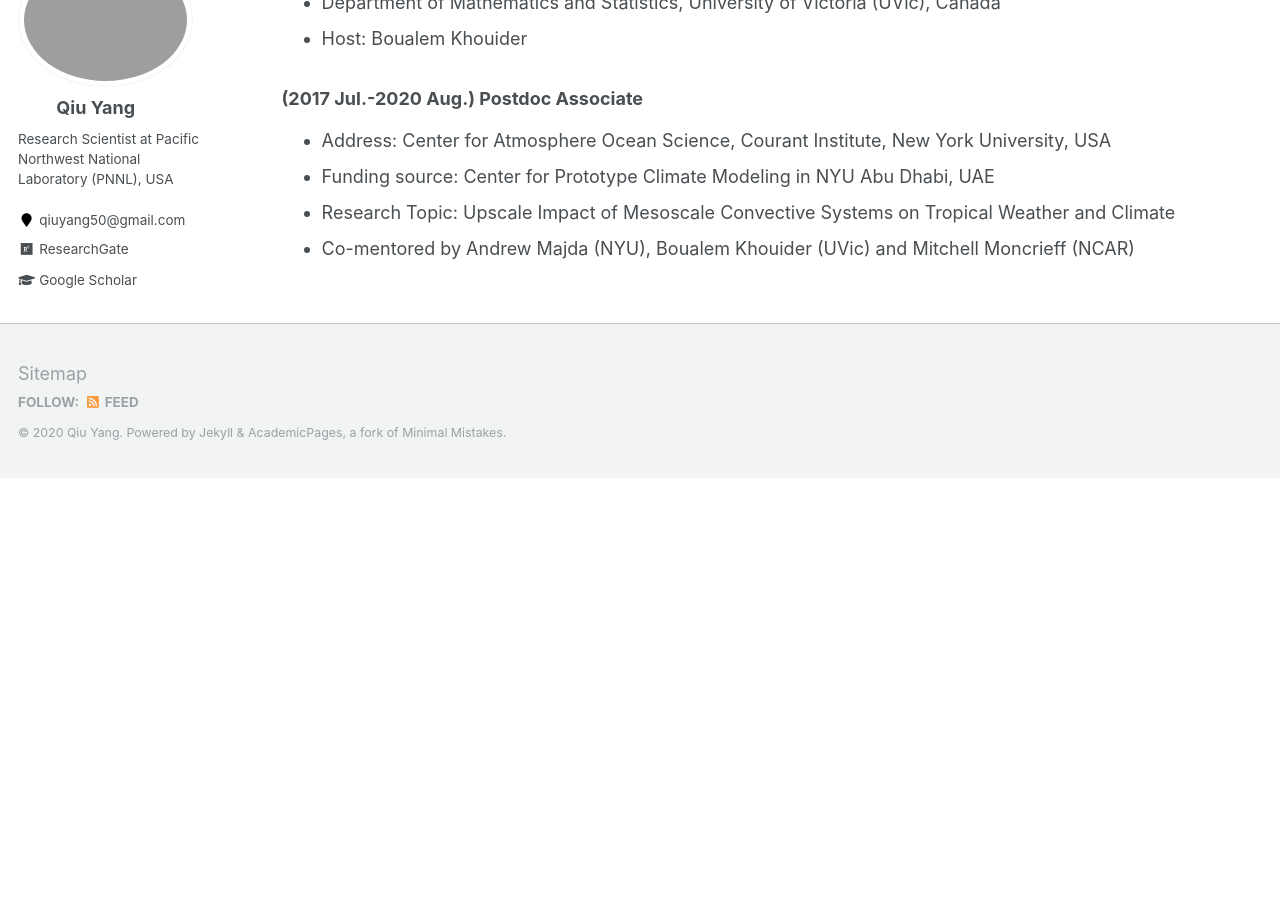
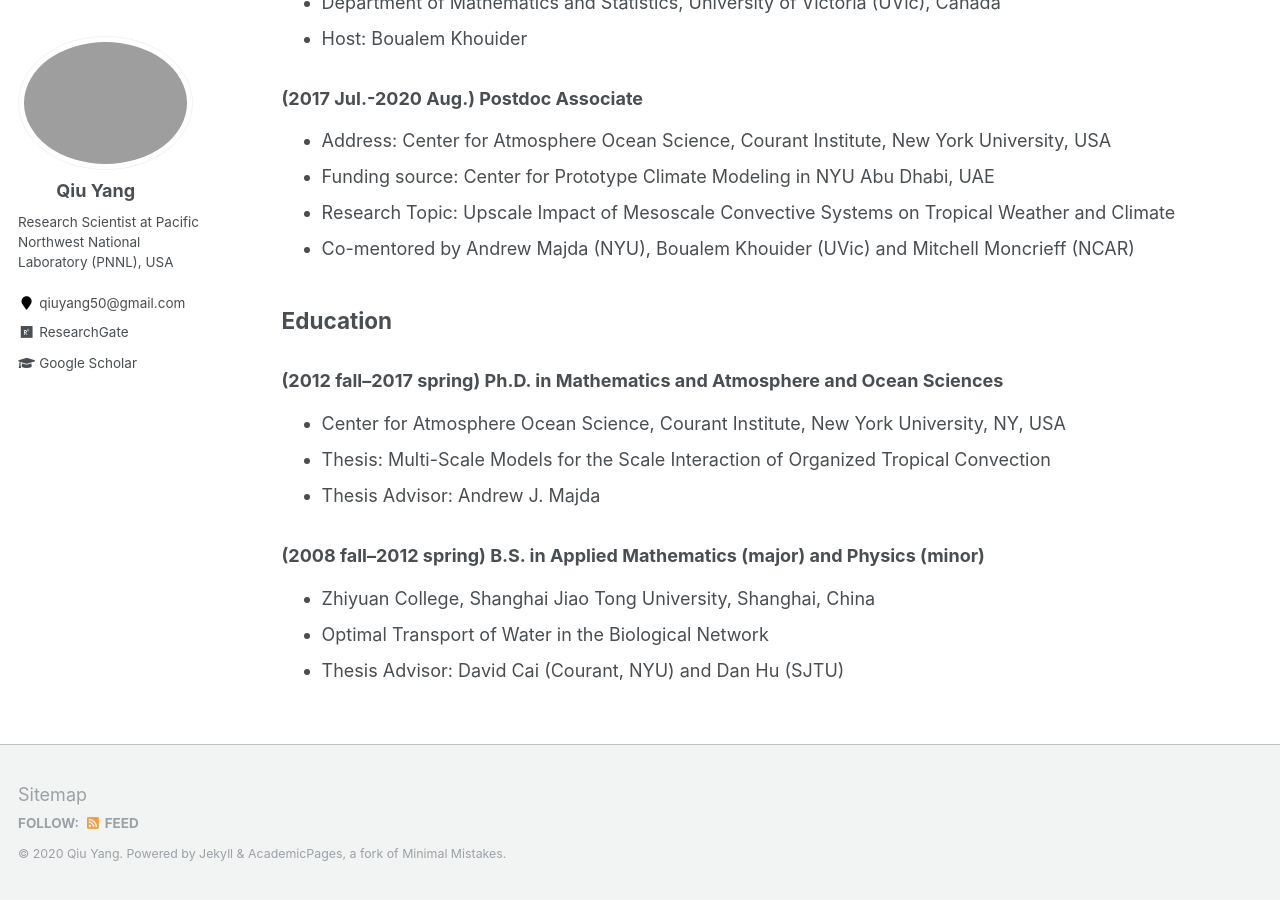
Before and after one commit to qiuyang50/qiuyang50.github.io, a Jekyll site: the page built from _pages/cv.md, in a window 1280 px wide and 900 px high, scrolled down 653 px. Built offline with Jekyll 4.4.1, drawn with Linux system fonts in a browser that asks for light colours; before the commit the page ends 1131 px from its top, so only the background shows below that.

Commit message:
Update cv.md

```diff
--- a/_pages/cv.md
+++ b/_pages/cv.md
@@ -30,6 +30,17 @@ Employment
 * Research Topic: Upscale Impact of Mesoscale Convective Systems on Tropical Weather and Climate
 * Co-mentored by Andrew Majda (NYU), Boualem Khouider (UVic) and Mitchell Moncrieff (NCAR)
 
+Education
+-
+### (2012 fall--2017 spring) Ph.D. in Mathematics and Atmosphere and Ocean Sciences
+* Center for Atmosphere Ocean Science, Courant Institute, New York University, NY, USA
+* Thesis: Multi-Scale Models for the Scale Interaction of Organized Tropical Convection
+* Thesis Advisor: Andrew J. Majda
+
+### (2008 fall--2012 spring) B.S. in Applied Mathematics (major) and Physics (minor)
+* Zhiyuan College, Shanghai Jiao Tong University, Shanghai, China
+* Optimal Transport of Water in the Biological Network
+* Thesis Advisor: David Cai (Courant, NYU) and Dan Hu (SJTU)
 
 <!--
 Education
```
